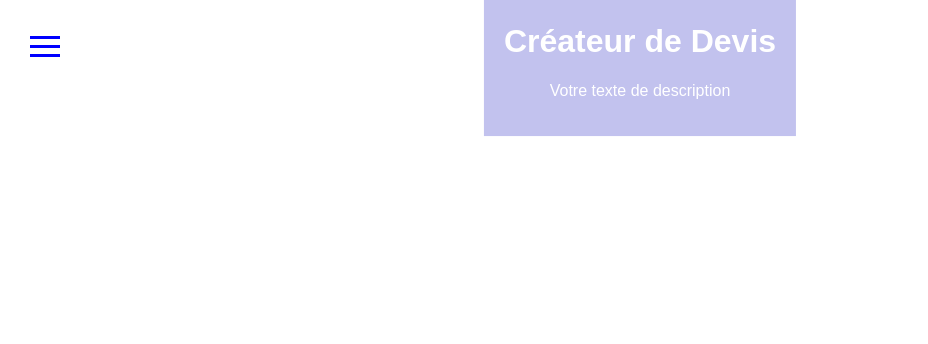
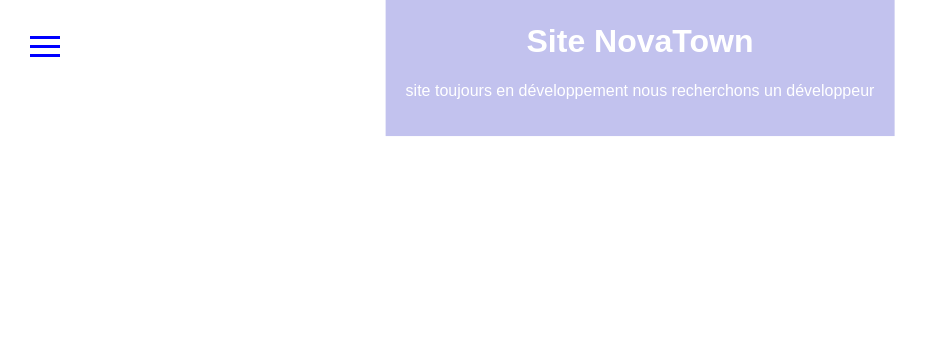
Before and after one commit to LMDM21/panier-macdo, a plain HTML site: page index.html in a window 1280 px wide. Shown: the whole page, without its empty margins (0-928 px from the left). Drawn offline with Linux system fonts and the light colour scheme.

Commit message:
Update index.html

```diff
--- a/index.html
+++ b/index.html
@@ -88,8 +88,8 @@
     </button>
     <div id="header-content">
         <img src="" alt="" />
-        <h1>Créateur de Devis</h1>
-        <p>Votre texte de description</p>
+        <h1>Site NovaTown</h1>
+        <p>site toujours en développement nous recherchons un développeur</p>
     </div>
 </div>
 
```
